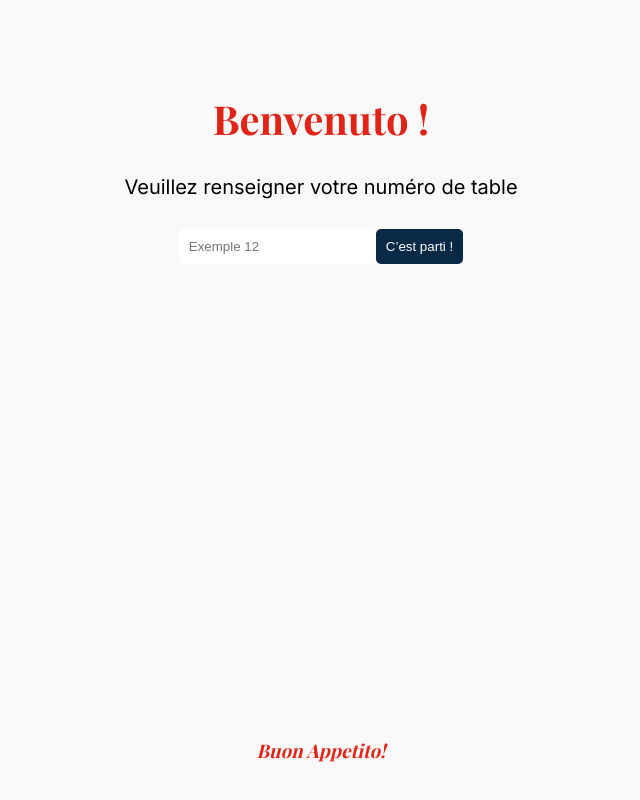
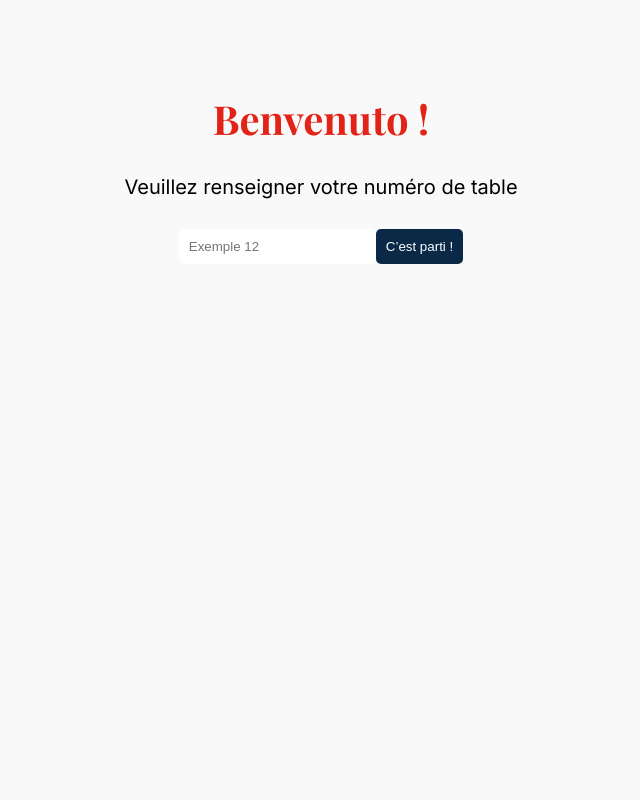
Before and after one commit to Dcisse19/Pizzeria-angular, an Angular app: page / in a window 1280 px wide. Shown: the part 452-1252 px from the top of the page, without its empty margins (319-959 px from the left). After the commit the page ends 1190 px from the top, so only its background shows below. Built offline with nearby package versions, Linux system fonts and the light colour scheme; a web font is replaced by a local one.

Commit message:
footer masqué

```diff
--- a/src/app/components/footer/footer.component.html
+++ b/src/app/components/footer/footer.component.html
@@ -1,5 +1,5 @@
-<footer>
+<footer *ngIf="!hideFooter">
 
     <h3>Buon Appetito! </h3>
-
-</footer>
+    <!-- Contenu de votre footer ici -->
+  </footer>
--- a/src/app/components/footer/footer.component.ts
+++ b/src/app/components/footer/footer.component.ts
@@ -1,4 +1,5 @@
 import { Component } from '@angular/core';
+import { Location } from '@angular/common';
 
 @Component({
   selector: 'app-footer',
@@ -6,5 +7,12 @@ import { Component } from '@angular/core';
   styleUrls: ['./footer.component.css']
 })
 export class FooterComponent {
+  hideFooter: boolean = false;
 
+  constructor(private location: Location) { }
+
+  ngOnInit() {
+    const path = this.location.path();
+    this.hideFooter = (path.endsWith('') || path.endsWith('recapitulatif'));
+  }
 }
```
